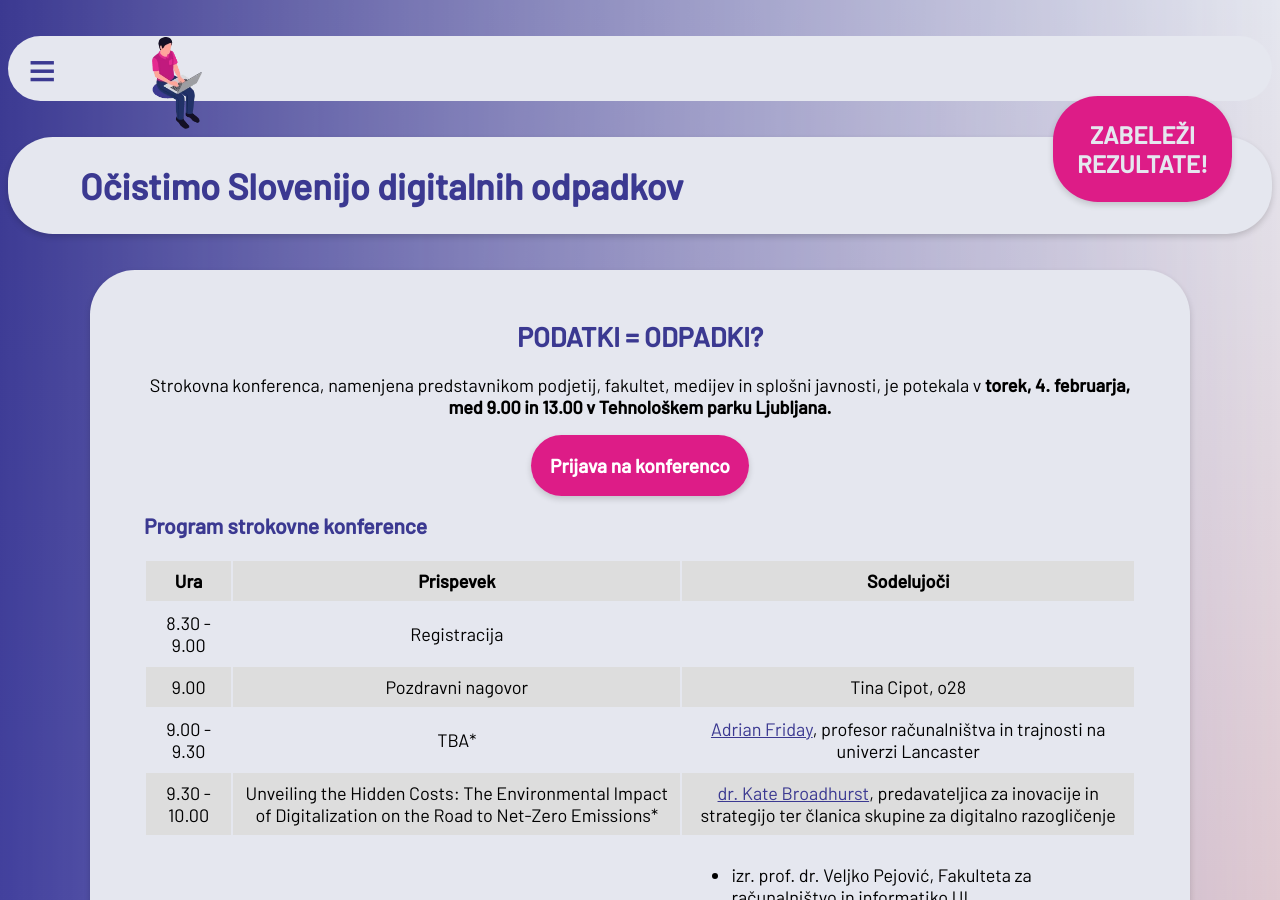
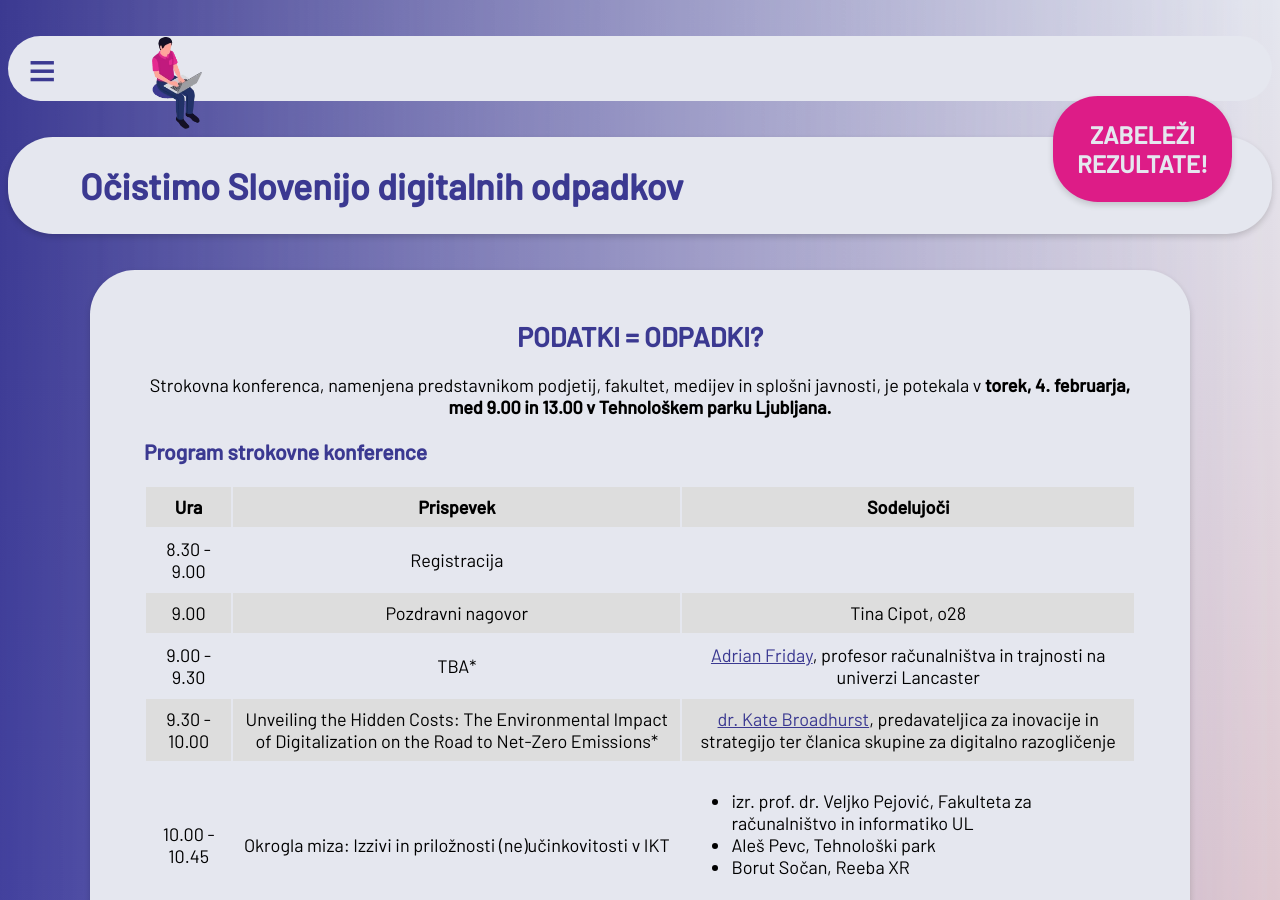
Before and after one commit to ewba/dcd-si, a Jekyll site: the page built from konferenca.md, in a window 1280 px wide and 900 px high. Built offline with Jekyll 4.4.1, drawn with Linux system fonts in a browser that asks for light colours.

Commit message:
Update konferenca.md

```diff
--- a/konferenca.md
+++ b/konferenca.md
@@ -10,9 +10,6 @@
 Strokovna konferenca, namenjena predstavnikom podjetij, fakultet, medijev in splošni javnosti, je potekala v <strong>torek, 4. februarja, med 9.00 in 13.00 v Tehnološkem parku Ljubljana.</strong>
 </div>
 
-<div class="btnpad" style="text-align: center;">
-<a class="button" href="https://docs.google.com/forms/d/1xJwZeN-cQ3w48IuZ-ql0Znc1J3enJJf1BdAy9Awi2fE/edit">Prijava na konferenco</a>
-</div>
 
 
 ### Program strokovne konference
```
